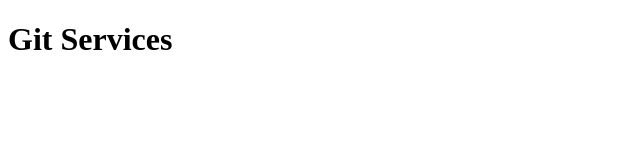
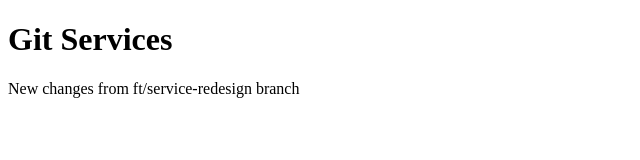
Before and after one commit to angebhd/the-gym-git-exercise, a plain HTML site: page services.html in a window 1280 px wide. Shown: the whole page, without its empty margins (0-640 px from the left). Drawn offline with Linux system fonts and the light colour scheme.

Commit message:
Redesigning services page

```diff
--- a/services.html
+++ b/services.html
@@ -7,5 +7,6 @@
 </head>
 <body>
     <h1>Git Services</h1>
+    <p> New changes from <span>ft/service-redesign</span> branch </p>
 </body>
 </html>
```
